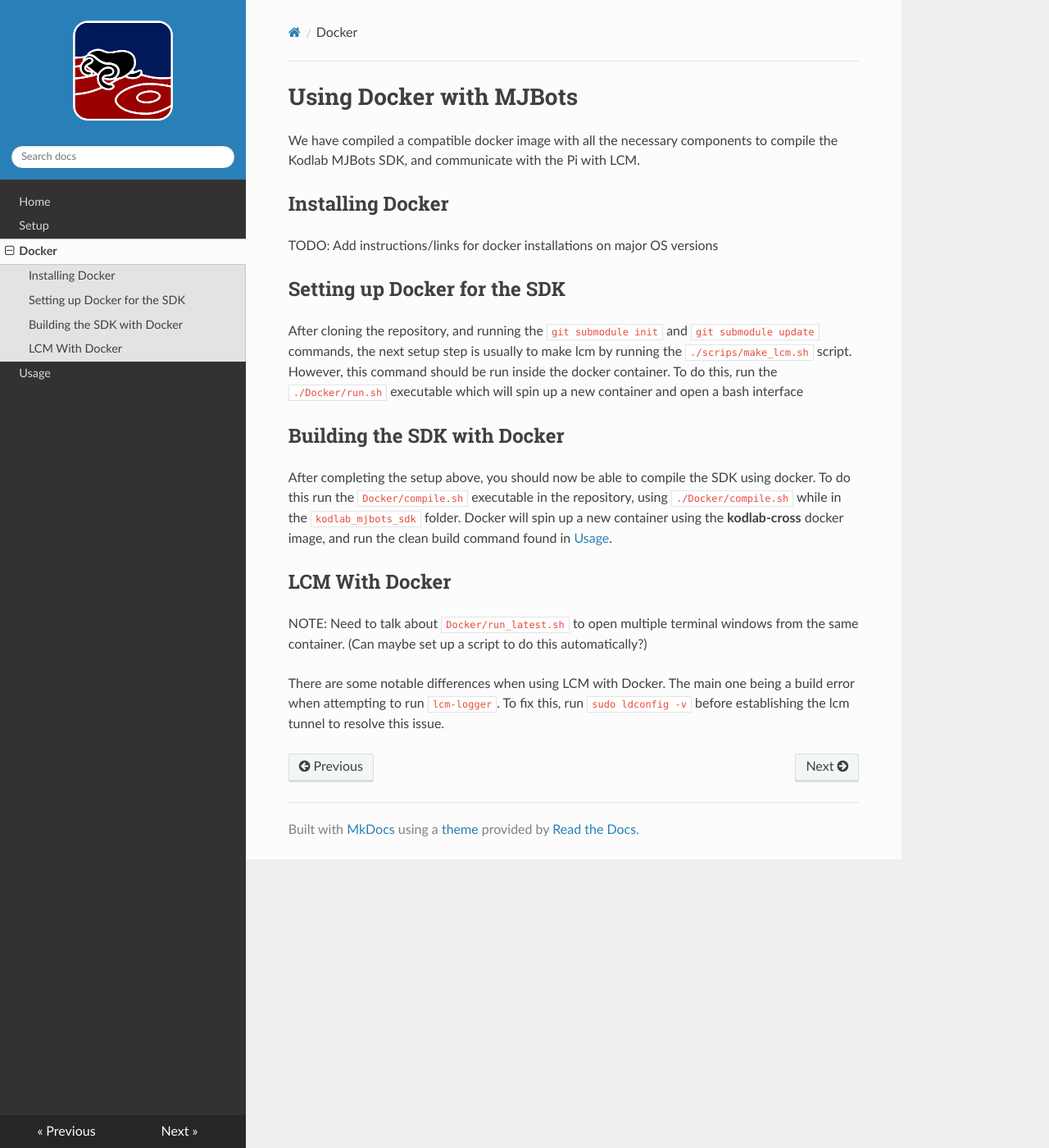
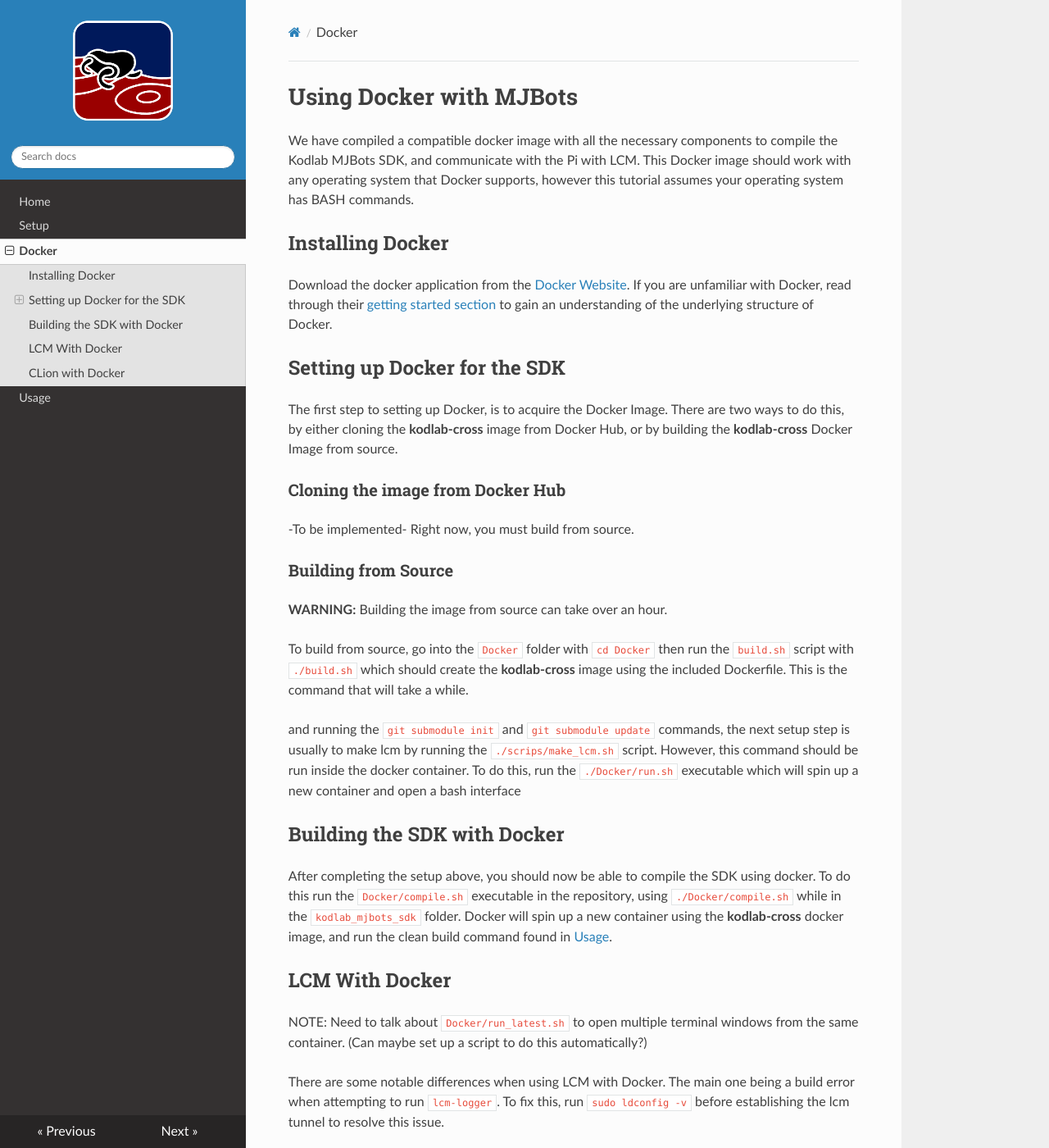
Before and after one commit to KodlabPenn/kodlab_mjbots_sdk, an MkDocs documentation site: the page built from docs/docker.md, in a window 1280 px wide and 1400 px high. Shown: the whole window at 82% size. Built offline with MkDocs 1.6.1, drawn with Linux system fonts in a browser that asks for light colours; nearby versions of some CDN libraries; some of the changed text lies outside the part shown.

Commit message:
Update docker.md

```diff
--- a/docs/docker.md
+++ b/docs/docker.md
@@ -1,11 +1,26 @@
 # Using Docker with MJBots
-We have compiled a compatible docker image with all the necessary components to compile the Kodlab MJBots SDK, and communicate with the Pi with LCM.
+We have compiled a compatible docker image with all the necessary components to compile the Kodlab MJBots SDK, and communicate with the Pi with LCM. This Docker image should work with any operating system that Docker supports, however this tutorial assumes your operating system has BASH commands.
 
 ## Installing Docker
-TODO: Add instructions/links for docker installations on major OS versions
+Download the docker application from the [Docker Website](https://docs.docker.com/get-docker/). If you are unfamiliar with Docker, read through their [getting started section](https://docs.docker.com/get-started/)  to gain an understanding of the underlying structure of Docker.
 
 ## Setting up Docker for the SDK
-After cloning the repository, and running the `git submodule init` and `git submodule update` commands, the next setup step is usually to make lcm by running the `./scrips/make_lcm.sh` script. However, this command should be run inside the docker container. To do this, run the `./Docker/run.sh` executable which will spin up a new container and open a bash interface
+The first step to setting up Docker, is to acquire the Docker Image. There are two ways to do this, by either cloning the **kodlab-cross** image from Docker Hub, or by building the **kodlab-cross** Docker Image from source.
+
+### Cloning the image from Docker Hub
+
+-To be implemented- Right now, you must build from source.
+
+### Building from Source
+**WARNING:** Building the image from source can take over an hour.
+
+To build from source, go into the `Docker` folder with
+`cd Docker`
+then run the `build.sh` script with
+`./build.sh`
+which should create the **kodlab-cross** image using the included Dockerfile. This is the command that will take a while.
+
+and running the `git submodule init` and `git submodule update` commands, the next setup step is usually to make lcm by running the `./scrips/make_lcm.sh` script. However, this command should be run inside the docker container. To do this, run the `./Docker/run.sh` executable which will spin up a new container and open a bash interface
 
 ## Building the SDK with Docker
 
@@ -15,3 +30,6 @@
 NOTE: Need to talk about `Docker/run_latest.sh` to open multiple terminal windows from the same container. (Can maybe set up a script to do this automatically?)
 
 There are some notable differences when using LCM with Docker. The main one being a build error when attempting to run `lcm-logger`. To fix this, run `sudo ldconfig -v` before establishing the lcm tunnel to resolve this issue.
+
+## CLion with Docker
+ Coming soon...
```
